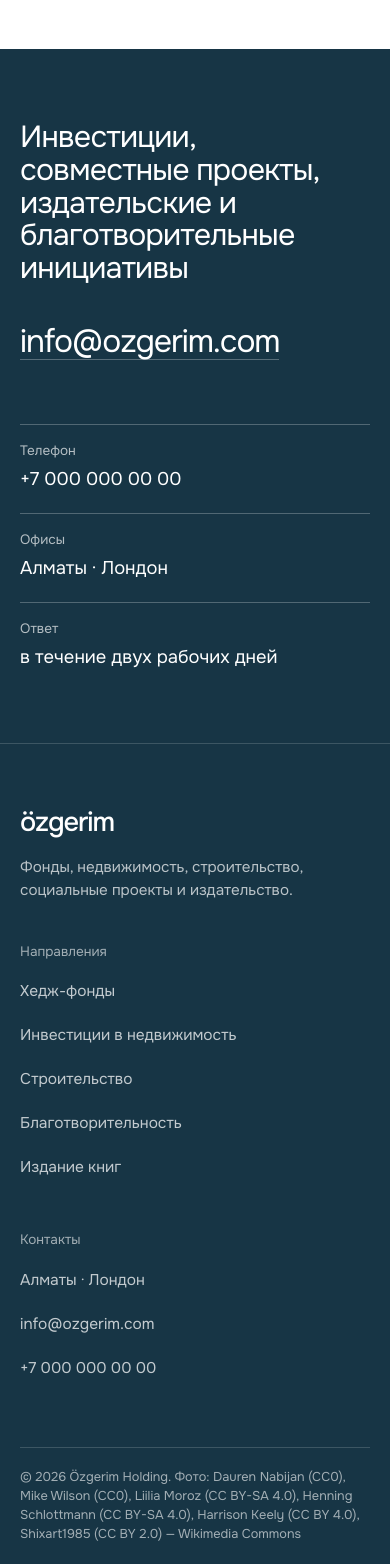
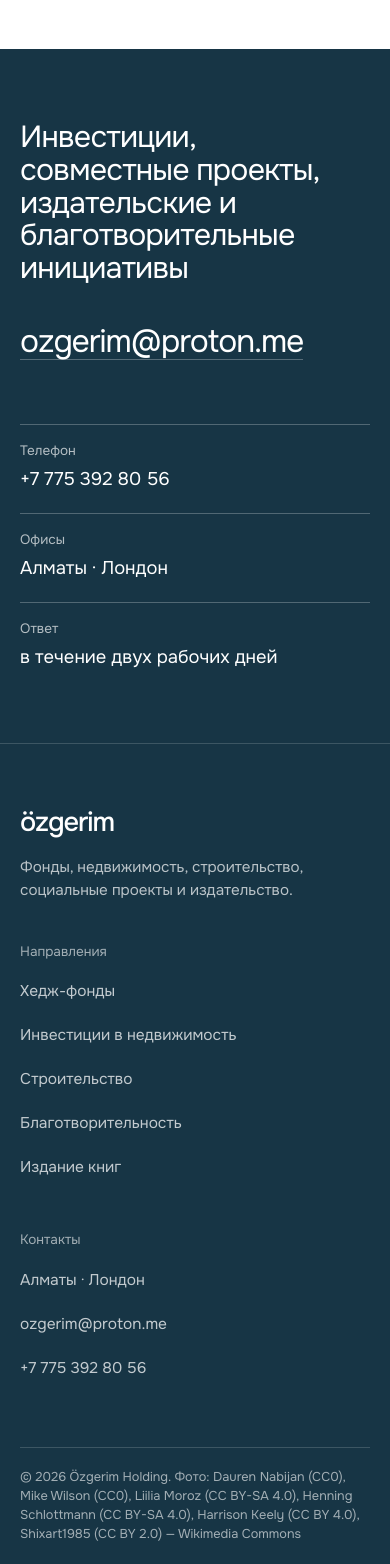
Before and after one commit to macmpaxep/ozgerim-2, a Next.js app: page / in a window 390 px wide. Shown: the part 8170-9734 px from the top of the page. Built offline with nearby package versions, Linux system fonts and the light colour scheme.

Commit message:
Update contact email and phone, link phone to WhatsApp
Co-Authored-By: Claude Sonnet 5.5 <noreply@anthropic.com>

```diff
--- a/components/contact.tsx
+++ b/components/contact.tsx
@@ -14,7 +14,9 @@ export function Contact() {
           <div>
             <dt>Телефон</dt>
             <dd>
-              <a href={`tel:${company.phone.replace(/\s/g, "")}`}>{company.phone}</a>
+              <a href={company.whatsapp} target="_blank" rel="noopener noreferrer">
+                {company.phone}
+              </a>
             </dd>
           </div>
           <div>
--- a/components/footer.tsx
+++ b/components/footer.tsx
@@ -32,7 +32,9 @@ export function Footer() {
                 <a href={`mailto:${company.email}`}>{company.email}</a>
               </li>
               <li>
-                <span>{company.phone}</span>
+                <a href={company.whatsapp} target="_blank" rel="noopener noreferrer">
+                  {company.phone}
+                </a>
               </li>
             </ul>
           </div>
--- a/lib/data.ts
+++ b/lib/data.ts
@@ -37,8 +37,9 @@ export type Direction = {
 
 export const company = {
   name: "Özgerim Holding",
-  email: "info@ozgerim.com",
-  phone: "+7 000 000 00 00",
+  email: "ozgerim@proton.me",
+  phone: "+7 775 392 80 56",
+  whatsapp: "https://wa.me/77753928056",
   city: "Алматы · Лондон",
   site: "https://ozgerim.vercel.app",
 };
```
